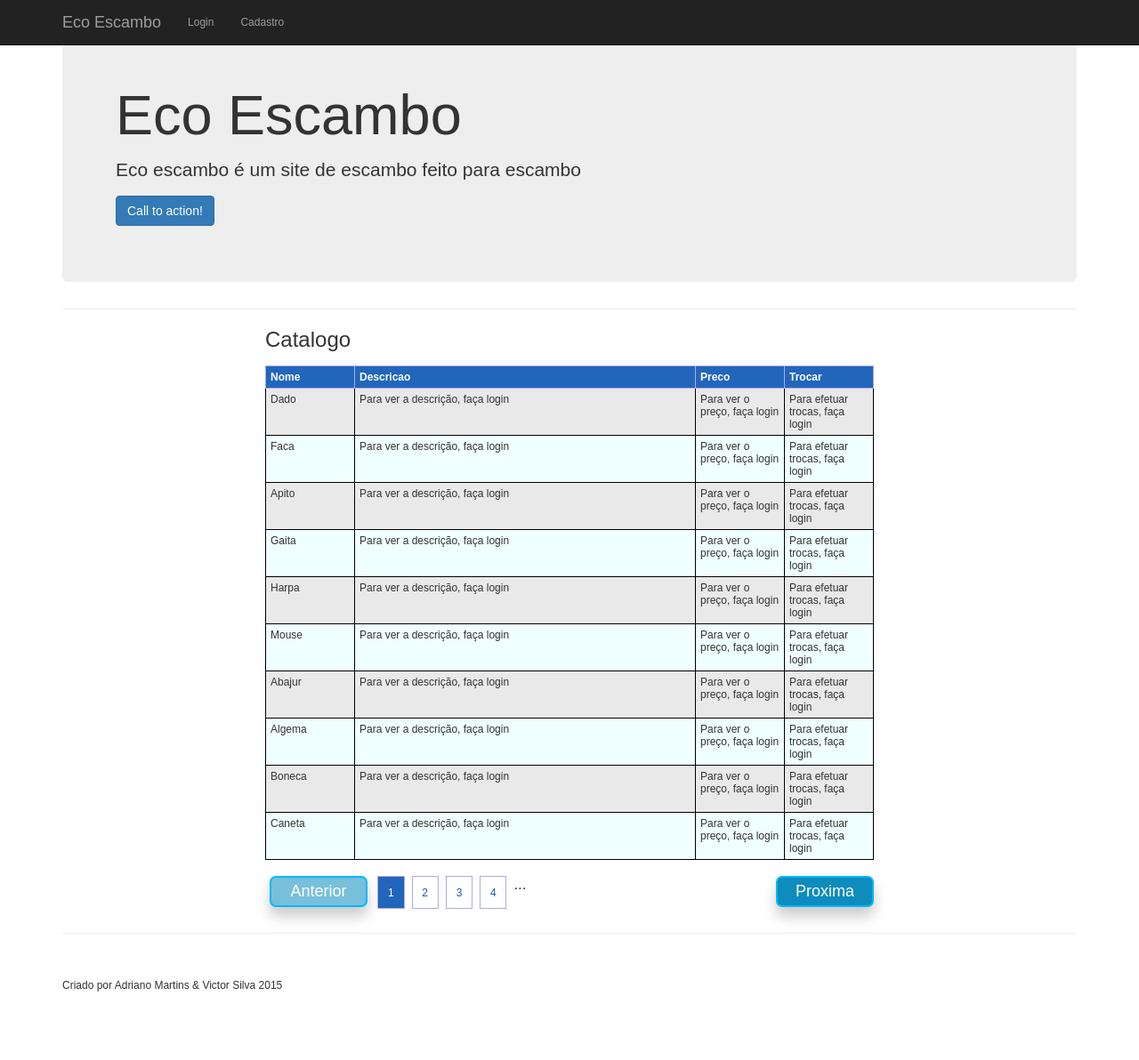
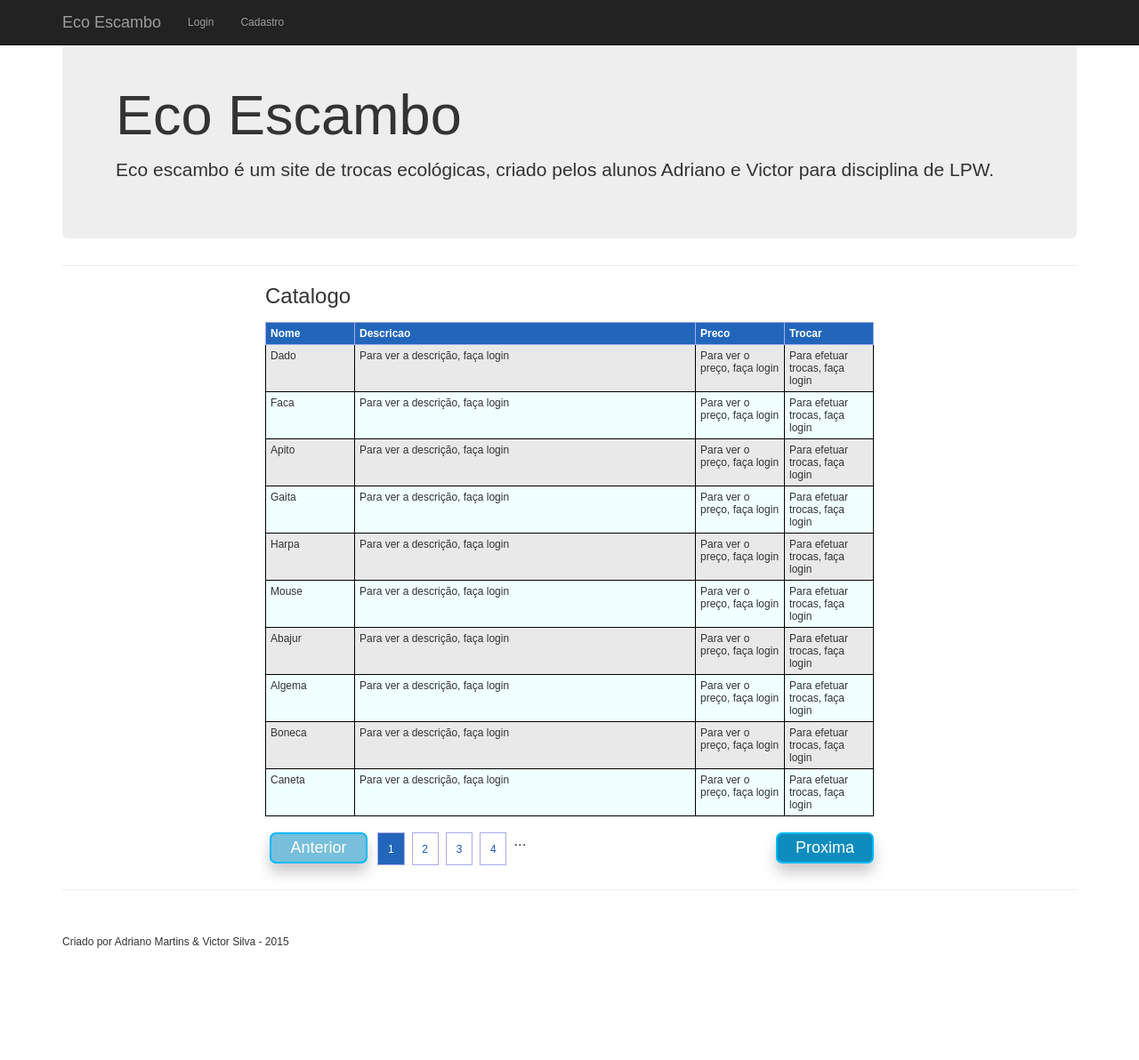
Before and after one commit to adrianomp/Trabalho-T2-LPW-PHP, a PHP site: page / in a window 1280 px wide. Shown: the whole page at 89% size. After the commit the page ends 1066 px from the top, so only its background shows below. Run offline with PHP 8.4, Linux system fonts and the light colour scheme; data comes from the database, SQL or seed files in the repository.

Commit message:
código devidamente identado

```diff
--- a/t2-lpw-noite/projeto_principal/ativar.php
+++ b/t2-lpw-noite/projeto_principal/ativar.php
@@ -18,10 +18,8 @@ $dataMd5 = $_GET['key'];
 //Buscar os dados no banco
 $sql = "select * from cadastro where id_cadastro = '$id'";
 
-
 $query = $pdo->prepare($sql);
 $query->execute();
-
 $data = $query->fetchAll();
 
 
--- a/t2-lpw-noite/projeto_principal/catalogo.php
+++ b/t2-lpw-noite/projeto_principal/catalogo.php
@@ -17,9 +17,6 @@ $stmt = $pdo->prepare($sql);
 $stmt->execute();
 $strCount = $stmt->fetchAll(PDO::FETCH_ASSOC);
 
-
-
-
 //iniciamos uma var que será usada para armazenar a qtde de registros da tabela
 $total = 0;
 if (count($strCount)) {
@@ -29,14 +26,12 @@ if (count($strCount)) {
     }
 }
 //guardo o resultado na variavel pra exibir os dados na pagina
-
 $sql = "SELECT * FROM catalogo_itens ORDER BY descricao LIMIT $inicio,$maximo";
 $stmt = $pdo->prepare($sql);
 $stmt->execute();
 $resultado = $stmt->fetchAll(PDO::FETCH_ASSOC);
 ?>
 
-<!DOCTYPE HTML>
 <html lang="pt-BR">
     <head>
         <meta charset="UTF-8">
@@ -73,12 +68,10 @@ $resultado = $stmt->fetchAll(PDO::FETCH_ASSOC);
                             echo "	<td>" . $res['descricao'] . "</td>";
                             echo "	<td>" . $res['preco'] . "</td>";
                             echo '      <td> <button type="submit" name="destroisessao">Trocar</button>                 </td>';
-
-
                         } else {
                             echo "	<td>Para ver a descrição, faça login</td>";
                             echo "	<td>Para ver o preço, faça login</td>";
-                             echo "	<td>Para efetuar trocas, faça login</td>";
+                            echo "	<td>Para efetuar trocas, faça login</td>";
                         }
                         echo "</tr>";
                     }
@@ -89,14 +82,14 @@ $resultado = $stmt->fetchAll(PDO::FETCH_ASSOC);
         <!-- depois de preencher a tabela com os valores, criamos os botoes de paginação -->
         <div id="alignpaginacao">
             <?php
-            //determina de quantos em quantos links serão adicionados e removidos
+//determina de quantos em quantos links serão adicionados e removidos
             $max_links = 6;
-            //dados para os botões
+//dados para os botões
             $previous = $pagina - 1;
             $next = $pagina + 1;
-            //usa uma funcção "ceil" para arrendondar o numero pra cima, ex 1,01 será 2
+//usa uma funcção "ceil" para arrendondar o numero pra cima, ex 1,01 será 2
             $pgs = ceil($total / $maximo);
-            //se a tabela não for vazia, adiciona os botões
+//se a tabela não for vazia, adiciona os botões
             if ($pgs > 1) {
                 echo "<br/>";
                 //botao anterior
--- a/t2-lpw-noite/projeto_principal/conectar.php
+++ b/t2-lpw-noite/projeto_principal/conectar.php
@@ -1,12 +1,7 @@
 <?php
-
 //localhost
 $pdo = new PDO('mysql:host=localhost;dbname=bazar;charset=utf8mb4', 'root', '');
 
-
 //hostinger
 //$pdo = new PDO('mysql:host=localhost;dbname=u817785784_bazar;charset=utf8mb4', 'u817785784_root', '123456');
-
-
-
 ?>
--- a/t2-lpw-noite/projeto_principal/index.php
+++ b/t2-lpw-noite/projeto_principal/index.php
@@ -21,139 +21,45 @@ else
 <html lang="pt">
 
     <head>
-
         <meta charset="utf-8">
         <meta http-equiv="X-UA-Compatible" content="IE=edge">
         <meta name="viewport" content="width=device-width, initial-scale=1">
         <meta name="description" content="">
         <meta name="author" content="">
-
-        <title>Heroic Features - Start Bootstrap Template</title>
-
-        <!-- Bootstrap Core CSS -->
         <link href="css/bootstrap.min.css" rel="stylesheet">
-
-        <!-- Custom CSS -->
         <link href="css/heroic-features.css" rel="stylesheet">
-
-        <!-- HTML5 Shim and Respond.js IE8 support of HTML5 elements and media queries -->
-        <!-- WARNING: Respond.js doesn't work if you view the page via file:// -->
-        <!--[if lt IE 9]>
-            <script src="https://oss.maxcdn.com/libs/html5shiv/3.7.0/html5shiv.js"></script>
-            <script src="https://oss.maxcdn.com/libs/respond.js/1.4.2/respond.min.js"></script>
-        <![endif]-->
-
+        <title>Início</title>
     </head>
 
     <body>
-
-        <!-- Navigation -->
         <?php
         require_once("menu_superior.php");
         ?>
-        <!-- Page Content -->
+
         <div class="container">
-            <!--Jumbotron Header -->
             <header class = "jumbotron hero-spacer">
                 <h1>Eco Escambo</h1>
                 <?php if ($logado) { ?>
                     <p><?= $saudacao . ',' . $_SESSION["usuario"] ?></p>
                 <?php }
                 ?>
-                <p>Eco escambo é um site de escambo feito para escambo </p>
-                <p><a class = "btn btn-primary btn-large">Call to action!</a></p>
+                <p>Eco escambo é um site de trocas ecológicas, criado pelos alunos Adriano e Victor para disciplina de LPW. </p>
             </header>
-
             <hr>
-
-            <!--Title -->
-            <!--<div class = "row">
-            <div class = "col-lg-12">
-            <h3>Latest Features</h3>
-            </div>
-            </div> -->
-            <!--/.row -->
-
-            <!--Page Features -->
-            <!--<div class = "row text-center">
-
-            <div class = "col-md-3 col-sm-6 hero-feature">
-            <div class = "thumbnail">
-            <img src = "http://placehold.it/800x500" alt = "">
-            <div class = "caption">
-            <h3>Feature Label</h3>
-            <p>Lorem ipsum dolor sit amet, consectetur adipisicing elit.</p>
-            <p>
-            <a href = "#" class = "btn btn-primary">Buy Now!</a> <a href = "#" class = "btn btn-default">More Info</a>
-            </p>
-            </div>
-            </div>
-            </div>
-
-            <div class = "col-md-3 col-sm-6 hero-feature">
-            <div class = "thumbnail">
-            <img src = "http://placehold.it/800x500" alt = "">
-            <div class = "caption">
-            <h3>Feature Label</h3>
-            <p>Lorem ipsum dolor sit amet, consectetur adipisicing elit.</p>
-            <p>
-            <a href = "#" class = "btn btn-primary">Buy Now!</a> <a href = "#" class = "btn btn-default">More Info</a>
-            </p>
-            </div>
-            </div>
-            </div>
-
-            <div class = "col-md-3 col-sm-6 hero-feature">
-            <div class = "thumbnail">
-            <img src = "http://placehold.it/800x500" alt = "">
-            <div class = "caption">
-            <h3>Feature Label</h3>
-            <p>Lorem ipsum dolor sit amet, consectetur adipisicing elit.</p>
-            <p>
-            <a href = "#" class = "btn btn-primary">Buy Now!</a> <a href = "#" class = "btn btn-default">More Info</a>
-            </p>
-            </div>
-            </div>
-            </div>
-
-            <div class = "col-md-3 col-sm-6 hero-feature">
-            <div class = "thumbnail">
-            <img src = "http://placehold.it/800x500" alt = "">
-            <div class = "caption">
-            <h3>Feature Label</h3>
-            <p>Lorem ipsum dolor sit amet, consectetur adipisicing elit.</p>
-            <p>
-            <a href = "#" class = "btn btn-primary">Buy Now!</a> <a href = "#" class = "btn btn-default">More Info</a>
-            </p>
-            </div>
-            </div>
-            </div>
-
-            </div> -->
-            <!--/.row -->
             <?php
             include_once('catalogo.php');
             ?>
             <hr>
 
-            <!-- Footer -->
             <footer>
                 <div class="row">
                     <div class="col-lg-12">
-                        <p>Criado por Adriano Martins  &  Victor Silva    2015</p>
+                        <p>Criado por Adriano Martins  &  Victor Silva  -  2015</p>
                     </div>
                 </div>
             </footer>
-
         </div>
-        <!-- /.container -->
-
-        <!-- jQuery -->
         <script src="js/jquery.js"></script>
-
-        <!-- Bootstrap Core JavaScript -->
         <script src="js/bootstrap.min.js"></script>
-
     </body>
-
 </html>
--- a/t2-lpw-noite/projeto_principal/login.php
+++ b/t2-lpw-noite/projeto_principal/login.php
@@ -1,8 +1,6 @@
 <?php
-
 //Conecta ao banco
 include_once('conectar.php');
-
 
 if (isset($_POST['enviar'])) {
 
@@ -11,12 +9,11 @@ if (isset($_POST['enviar'])) {
     date_default_timezone_set('America/Sao_Paulo');
     $data_ts = date('Y-m-d H:i');
 
-
 // faz o select com base no usuário digitado
     $sql = "select * from cadastro where login = '$login'";
-
     $query = $pdo->prepare($sql);
     $query->execute();
+
     // atribui o resultado do select a um array
     $data = $query->fetchAll();
 
--- a/t2-lpw-noite/projeto_principal/logout.php
+++ b/t2-lpw-noite/projeto_principal/logout.php
@@ -2,8 +2,3 @@
 session_start();
 session_destroy();
 Header("location: index.php");
-/*
- * To change this license header, choose License Headers in Project Properties.
- * To change this template file, choose Tools | Templates
- * and open the template in the editor.
- */
--- a/t2-lpw-noite/projeto_principal/minhas_ofertas.php
+++ b/t2-lpw-noite/projeto_principal/minhas_ofertas.php
@@ -49,9 +49,9 @@ if (isset($_SESSION["usuario"])) {
                     if (count($resultado)) {
                         foreach ($resultado as $res) {
                             echo "<tr>";
-                            echo "	<td>" . $res['nome'] . "</td>";
-                            echo "	<td>" . $res['descricao'] . "</td>";
-                            echo "	<td>" . $res['preco'] . "</td>";
+                            echo " <td>" . $res['nome'] . "</td>";
+                            echo " <td>" . $res['descricao'] . "</td>";
+                            echo " <td>" . $res['preco'] . "</td>";
                             echo "</tr>";
                         }
                     }
```
Also changed, not shown: t2-lpw-noite/projeto_principal/cadastrar_oferta.php (+1 -29 lines), t2-lpw-noite/projeto_principal/cadastrar_usuario.php (+1 -29 lines), t2-lpw-noite/projeto_principal/cadastro.php (+8 -17 lines), t2-lpw-noite/projeto_principal/logar_usuario.php (+2 -23 lines), t2-lpw-noite/projeto_principal/menu_superior.php (+1 -7 lines).
